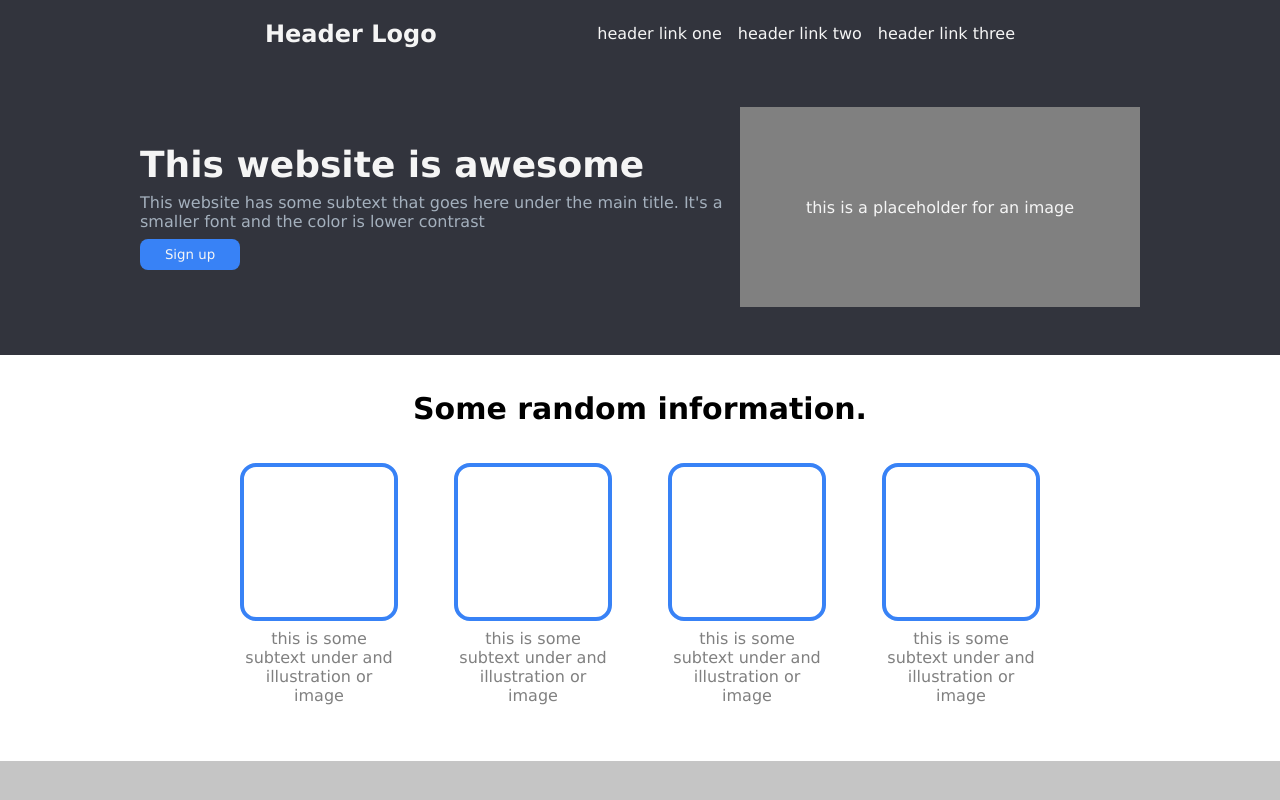
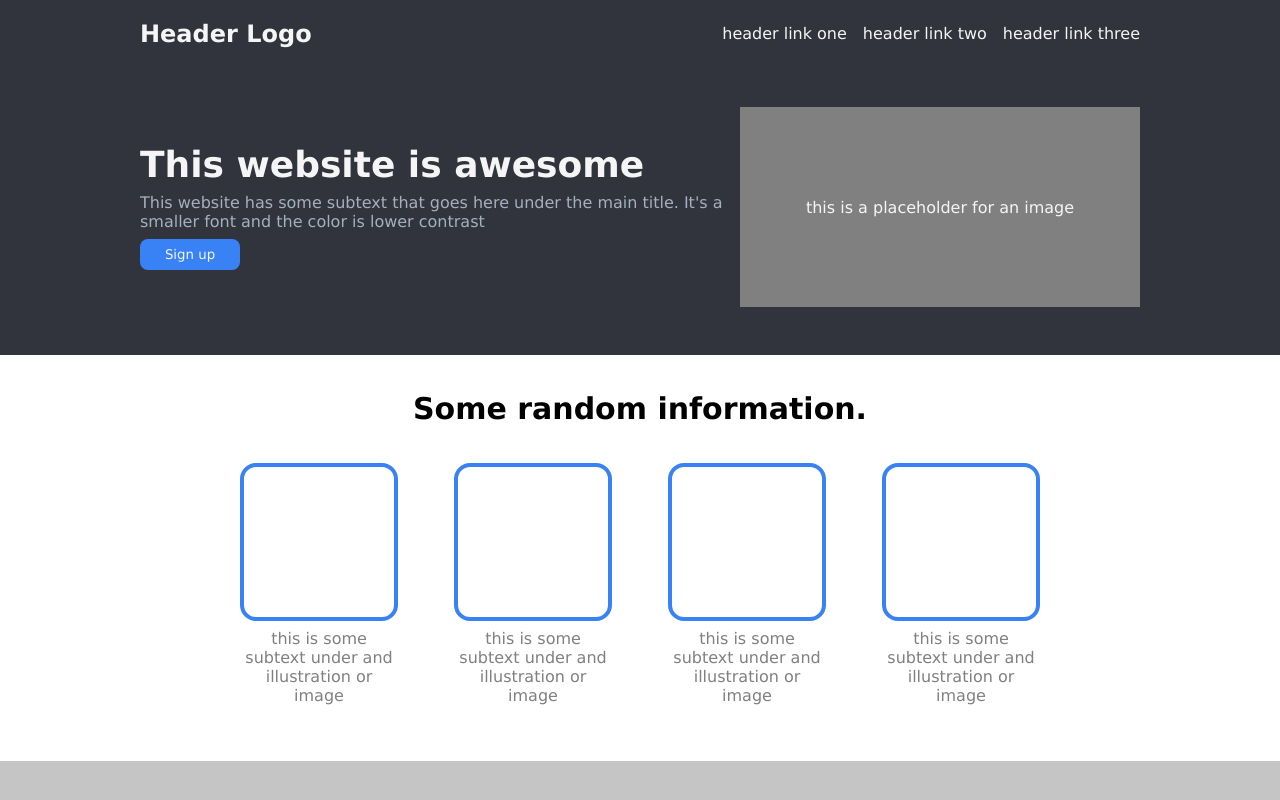
Before and after one commit to qmierlak/foundations-landing-page, a plain HTML site: page index.html in a window 1280 px wide. Shown: the top 800 px of the page. Drawn offline with Linux system fonts and the light colour scheme.

Commit message:
Partial fix header spacing

```diff
--- a/style.css
+++ b/style.css
@@ -21,13 +21,22 @@ body {
     justify-content: space-between;
     /* margin-bottom: 16px; */
     max-width: 1000px;
+    min-width: 750px;
+    width: 100%;
     align-self: center;
-    min-width: 750px;
+    padding: 0 24px;
+    margin: 0 auto;
 
 }
 .header-logo {
     font-size: 24px;
     font-weight: 900;
+
+}
+.nav-links {
+    display: flex;
+    justify-content: flex-end;
+    flex: 1;
 }
 ul {
     display: flex;
```
